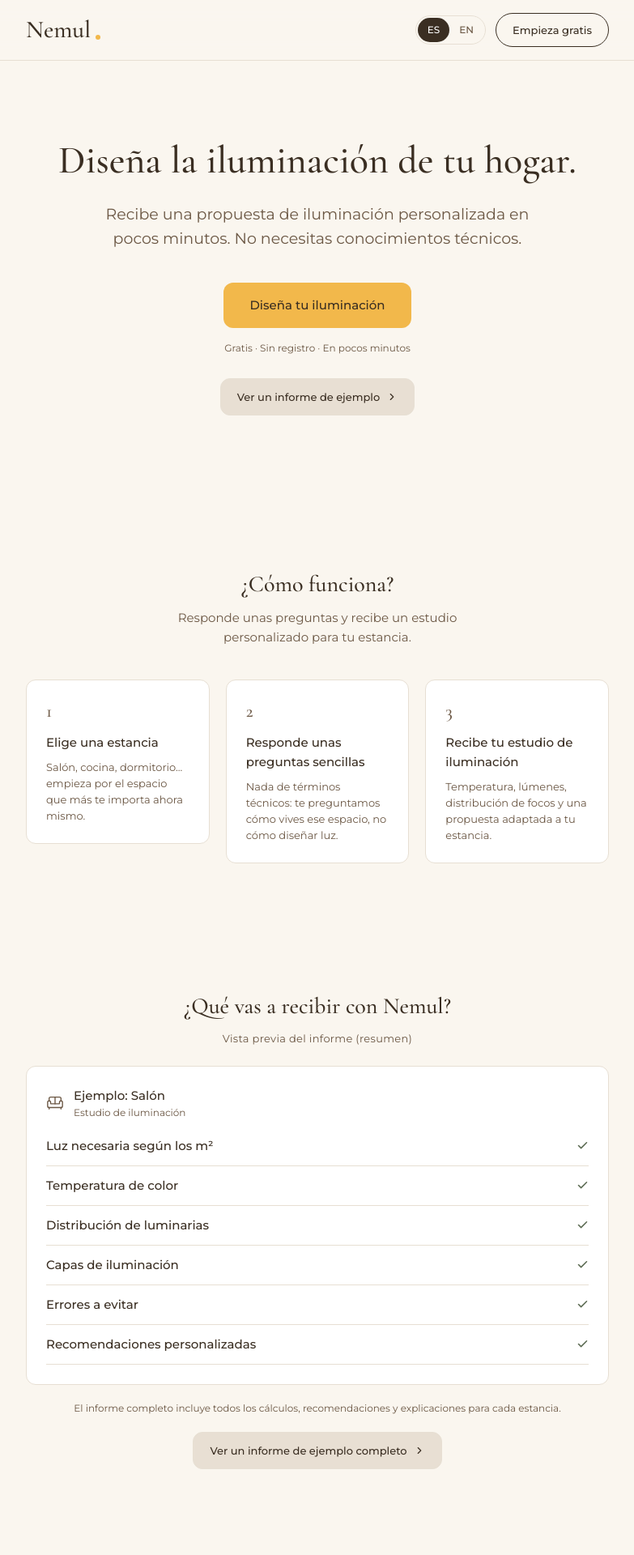
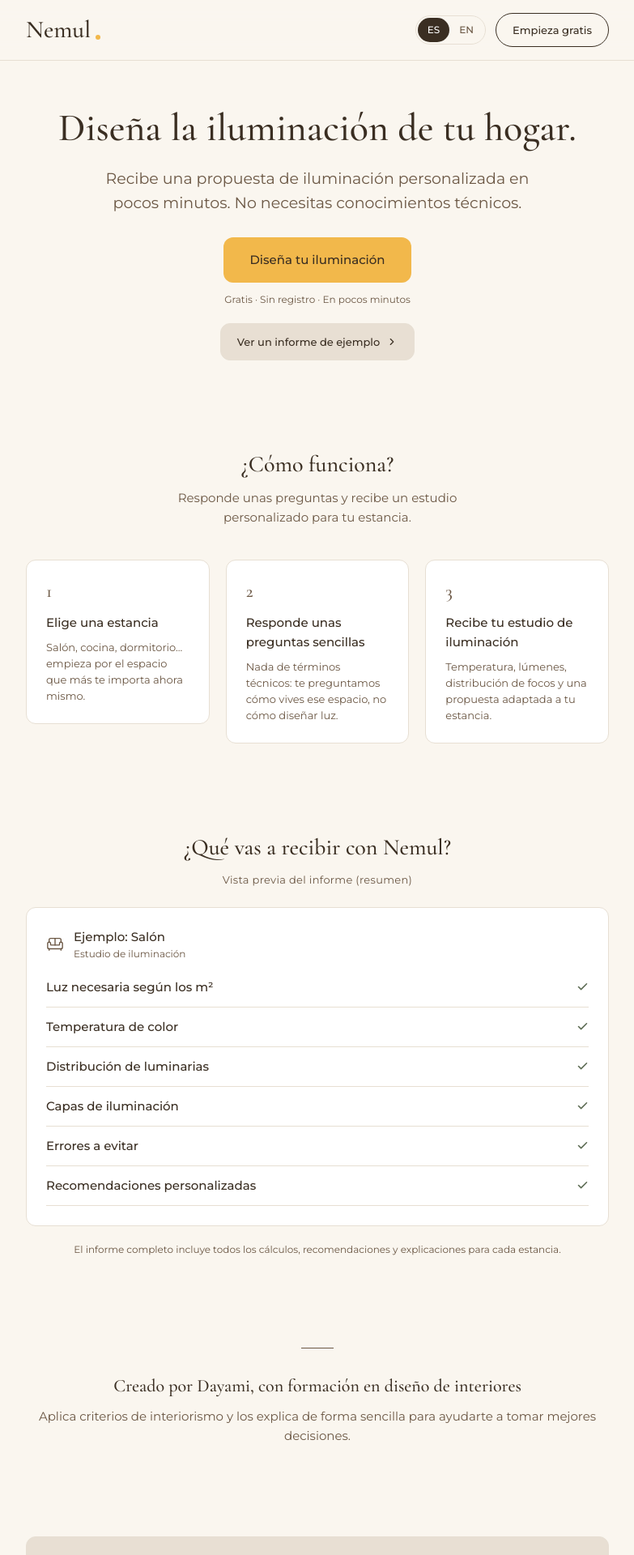
Before and after one commit to digitaldma2026-crypto/nemul-app, a React (Vite) app: page / in a window 1280 px wide. Shown: the top 1920 px of the page at 81% size, without its empty margins (248-1031 px from the left). Built offline with nearby package versions, Linux system fonts and the light colour scheme.

Commit message:
Add files via upload

```diff
--- a/App.jsx
+++ b/App.jsx
@@ -3474,7 +3474,11 @@
           observer.disconnect();
         }
       },
-      { threshold: 0.15 }
+      // Antes exigía que el 15 % del bloque estuviera ya en pantalla. En
+      // bloques altos eso llega tarde: mientras scrolleas ves un hueco crema
+      // donde el contenido todavía no ha aparecido, y la página parece mucho
+      // más vacía de lo que es. Ahora aparece en cuanto asoma.
+      { threshold: 0.01, rootMargin: "0px 0px -60px 0px" }
     );
     observer.observe(node);
     return () => observer.disconnect();
@@ -3487,7 +3491,10 @@
       style={{
         opacity: visible ? 1 : 0,
         transform: visible ? "translateY(0)" : "translateY(24px)",
-        transition: `opacity 0.6s ease ${delay}ms, transform 0.6s cubic-bezier(0.22,1,0.36,1) ${delay}ms`,
+        // 0,6 s era largo para un fundido de entrada: sumado al escalonado de
+        // las listas, el último elemento tardaba casi un segundo en verse y
+        // mientras tanto su hueco estaba en blanco.
+        transition: `opacity 0.45s ease ${delay}ms, transform 0.45s cubic-bezier(0.22,1,0.36,1) ${delay}ms`,
       }}
     >
       {children}
@@ -3519,7 +3526,6 @@
     heroCta: "Diseña tu iluminación",
     heroTrust: "Gratis · Sin registro · En pocos minutos",
     sampleLink: "Ver un informe de ejemplo",
-    showcaseSampleLink: "Ver un informe de ejemplo completo",
     langNotice: "",
     howTitle: "¿Cómo funciona?",
     howSubtitle: "Responde unas preguntas y recibe un estudio personalizado para tu estancia.",
@@ -3584,7 +3590,6 @@
     heroSubtitle: "Get professional recommendations in minutes. No technical knowledge required.",
     heroCta: "Start for free",
     sampleLink: "See a sample report",
-    showcaseSampleLink: "See a full sample report",
     heroTrust: "No sign-up. No commitment. Free report in minutes.",
     langNotice: "Note: the interactive questionnaire is currently only available in Spanish. Full English support is coming soon.",
     howTitle: "How does it work?",
@@ -3696,11 +3701,13 @@
   return (
     // El logo ya está en la barra fija justo encima; repetirlo aquí a 144 px
     // de alto empujaba el titular fuera de la primera pantalla en móvil.
-    <section className="max-w-3xl mx-auto px-6 pt-24 pb-28 text-center">
-      <h1 className="font-display t-hero font-medium mb-6 max-w-2xl mx-auto" style={{ color: COLORS.text }}>
+    // Antes pt-24 pb-28: casi 100 px de aire por arriba y 112 por abajo, que
+    // en un móvil es media pantalla vacía antes de leer nada.
+    <section className="max-w-3xl mx-auto px-6 pt-10 pb-12 md:pt-14 md:pb-14 text-center">
+      <h1 className="font-display t-hero font-medium mb-5 max-w-2xl mx-auto" style={{ color: COLORS.text }}>
         {t.heroTitle}
       </h1>
-      <p className="font-body t-lead max-w-xl mx-auto mb-10" style={{ color: COLORS.subtext }}>
+      <p className="font-body t-lead max-w-xl mx-auto mb-7" style={{ color: COLORS.subtext }}>
         {t.heroSubtitle}
       </p>
       <button
@@ -3710,15 +3717,15 @@
       >
         {t.heroCta}
       </button>
-      <p className="font-body t-caption mt-4" style={{ color: COLORS.subtext }}>
+      <p className="font-body t-caption mt-3" style={{ color: COLORS.subtext }}>
         {t.heroTrust}
       </p>
-      {/* Aquí es donde alguien decide si le dedica cinco minutos o se va, y la
-          pregunta que tiene en la cabeza es "¿qué me vais a dar?". Estaba
-          contestada una pantalla más adentro, que es como no contestarla. */}
+      {/* El único sitio de la portada donde se enseña el informe. Aquí es donde
+          alguien decide si le dedica cinco minutos o se va, y la pregunta que
+          tiene en la cabeza es "¿qué me vais a dar?". */}
       <button
         onClick={onSeeSample}
-        className="tap-scale mt-7 inline-flex items-center gap-2 rounded-xl px-5 py-3 font-body t-small font-medium transition-all duration-200"
+        className="tap-scale mt-5 inline-flex items-center gap-2 rounded-xl px-5 py-3 font-body t-small font-medium transition-all duration-200"
         style={{ color: COLORS.text, backgroundColor: COLORS.bgAlt, border: `1px solid ${COLORS.border}` }}
       >
         {t.sampleLink}
@@ -3735,7 +3742,7 @@
 
 function HowItWorksSection({ t }) {
   return (
-    <section className="max-w-3xl mx-auto px-6 py-20">
+    <section className="max-w-3xl mx-auto px-6 py-10 md:py-14">
       <Reveal>
         <h2 className="font-display t-display font-medium text-center mb-3" style={{ color: COLORS.text }}>{t.howTitle}</h2>
         <p className="font-body t-body text-center mb-10 max-w-md mx-auto" style={{ color: COLORS.subtext }}>{t.howSubtitle}</p>
@@ -3767,9 +3774,9 @@
   );
 }
 
-function ProductShowcaseSection({ t, onSeeSample }) {
-  return (
-    <section className="max-w-3xl mx-auto px-6 py-20">
+function ProductShowcaseSection({ t }) {
+  return (
+    <section className="max-w-3xl mx-auto px-6 py-10 md:py-14">
       <Reveal>
         <h2 className="font-display t-display font-medium text-center mb-3" style={{ color: COLORS.text }}>{t.showcaseTitle}</h2>
         <p className="font-body t-small tracking-wide text-center mb-6" style={{ color: COLORS.accent }}>
@@ -3793,26 +3800,13 @@
       <p className="font-body t-caption text-center mt-5" style={{ color: COLORS.subtext }}>
         {t.showcaseFooter}
       </p>
-      {/* Esta sección enseña seis titulares de lo que lleva el informe y luego
-          dice "el informe completo incluye...". Es el sitio exacto donde a uno
-          le apetece verlo entero, y hasta ahora no había por dónde. */}
-      <div className="text-center">
-        <button
-          onClick={onSeeSample}
-          className="tap-scale mt-5 inline-flex items-center gap-2 rounded-xl px-5 py-3 font-body t-small font-medium transition-all duration-200"
-          style={{ color: COLORS.text, backgroundColor: COLORS.bgAlt, border: `1px solid ${COLORS.border}` }}
-        >
-          {t.showcaseSampleLink}
-          <ChevronRight size={14} color={COLORS.text} />
-        </button>
-      </div>
     </section>
   );
 }
 
 function CredentialSection({ t }) {
   return (
-    <section className="max-w-3xl mx-auto px-6 py-20 text-center">
+    <section className="max-w-3xl mx-auto px-6 py-10 md:py-14 text-center">
       <Reveal>
         <div className="w-10 h-px mx-auto mb-8" style={{ backgroundColor: COLORS.subtext }} />
         <p className="font-display t-title font-medium mb-3" style={{ color: COLORS.text }}>{t.credentialTitle}</p>
@@ -3826,7 +3820,7 @@
 
 function AccessSection({ onStart, t }) {
   return (
-    <section className="max-w-3xl mx-auto px-6 py-20 text-center">
+    <section className="max-w-3xl mx-auto px-6 py-10 md:py-14 text-center">
       <Reveal>
       <div className="rounded-xl p-8 transition-all duration-300" style={{ backgroundColor: COLORS.bgAlt, border: `1px solid ${COLORS.border}` }}>
         <p className="font-body t-eyebrow mb-3" style={{ color: COLORS.primary }}>{t.accessLabel}</p>
@@ -3894,11 +3888,11 @@
 
 function FAQSection({ t }) {
   return (
-    <section id="faq" className="max-w-3xl mx-auto px-6 py-20">
+    <section id="faq" className="max-w-3xl mx-auto px-6 py-10 md:py-14">
       <Reveal><h2 className="font-display t-display font-medium text-center mb-8" style={{ color: COLORS.text }}>{t.faqTitle}</h2></Reveal>
       <div className="flex flex-col gap-3">
         {t.faqs.map((f, i) => (
-          <Reveal key={i} delay={i * 80}>
+          <Reveal key={i} delay={i * 50}>
             <FAQItem q={f.q} a={f.a} />
           </Reveal>
         ))}
@@ -3986,7 +3980,7 @@
       <LandingNav onStart={onStart} lang={lang} setLang={setLang} t={t} />
       <LandingHero onStart={onStart} onSeeSample={onSeeSample} t={t} />
       <HowItWorksSection t={t} />
-      <ProductShowcaseSection t={t} onSeeSample={onSeeSample} />
+      <ProductShowcaseSection t={t} />
       <CredentialSection t={t} />
       <AccessSection onStart={onStart} t={t} />
       <LandingInstagramSection t={t} />
```
